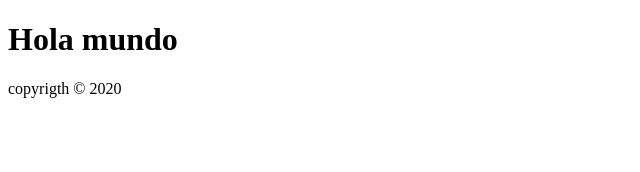
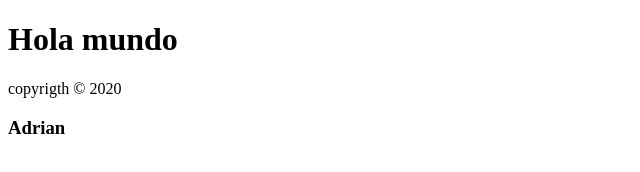
Before and after one commit to Adriesc5/prueba, a plain HTML site: page index.html in a window 1280 px wide. Shown: the full height of the page, 0-640 px from the left. Drawn offline with Linux system fonts and the light colour scheme.

Commit message:
Se agrega el autor

```diff
--- a/index.html
+++ b/index.html
@@ -9,6 +9,7 @@
     <h1>Hola mundo</h1>
     <footer>
         <p>copyrigth &copy; 2020</p>
+        <h3>Adrian</h3>
     </footer>
 </body>
 </html>
```
